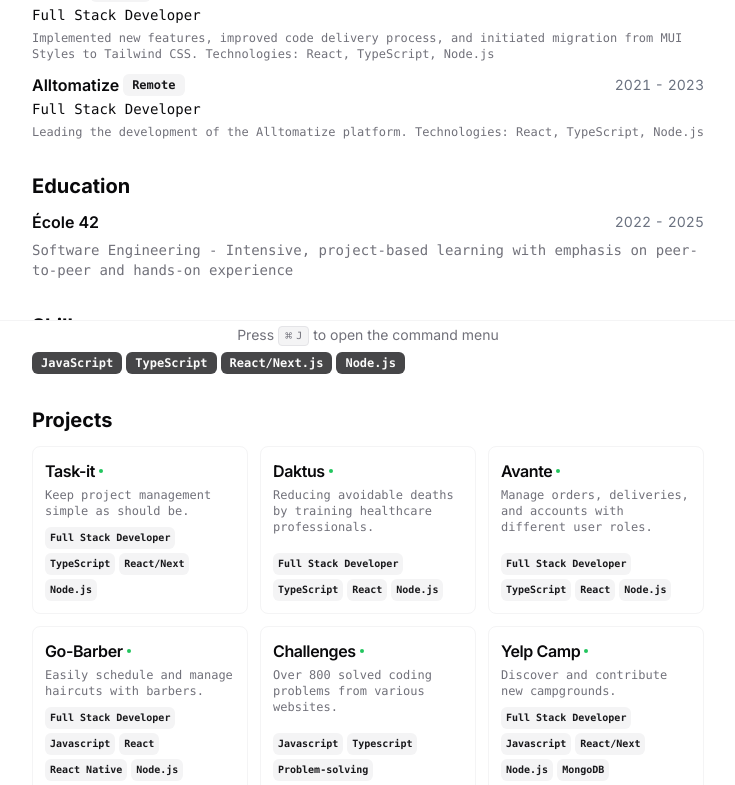
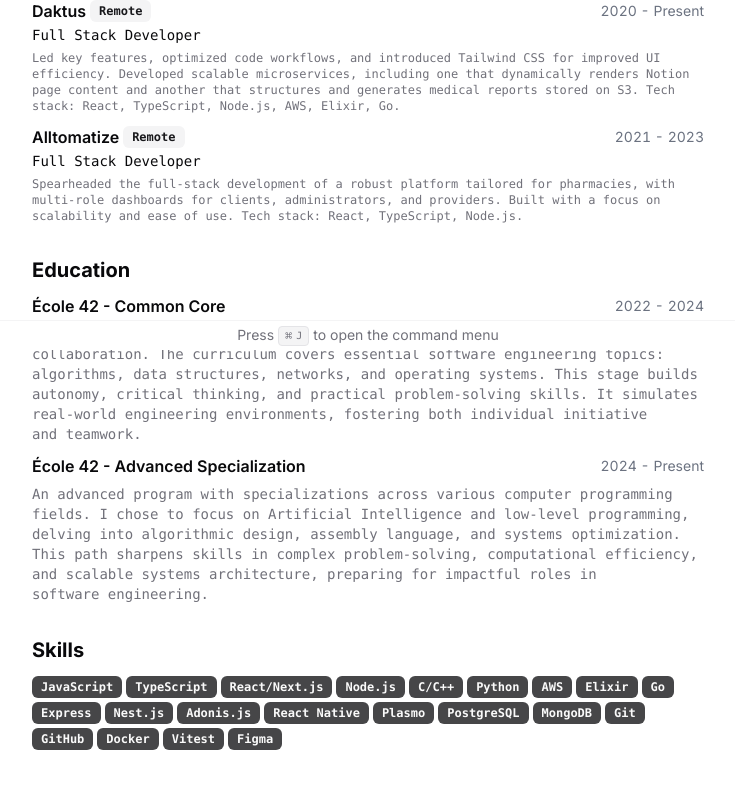
Before and after one commit to peguimasid/cv, a Next.js app: page / in a window 1280 px wide. Shown: the part 450-1235 px from the top of the page, without its empty margins (272-1007 px from the left). Built offline with nearby package versions, Linux system fonts and the light colour scheme.

Commit message:
feat: improve cv

```diff
--- a/src/app/page.tsx
+++ b/src/app/page.tsx
@@ -1,6 +1,6 @@
 import { Avatar, AvatarFallback, AvatarImage } from "@/components/ui/avatar";
 import { Card, CardHeader, CardContent } from "@/components/ui/card";
-import { Badge } from "@/components/ui/badge";
+import { Badge, badgeVariants } from "@/components/ui/badge";
 import { CommandMenu } from "@/components/command-menu";
 import { Metadata } from "next";
 import { Section } from "@/components/ui/section";
@@ -8,6 +8,7 @@
 import { Button } from "@/components/ui/button";
 import { RESUME_DATA } from "@/data/resume-data";
 import { ProjectCard } from "@/components/project-card";
+import { cn } from "@/lib/utils";
 
 export const metadata: Metadata = {
   title: `${RESUME_DATA.name} | ${RESUME_DATA.about}`,
@@ -149,7 +150,7 @@
                       {education.school}
                     </h3>
                     <div className="text-sm tabular-nums text-gray-500">
-                      {education.start} - {education.end}
+                      {education.start} - {education.end ?? "Present"}
                     </div>
                   </div>
                 </CardHeader>
@@ -165,9 +166,18 @@
           <div className="flex flex-wrap gap-1">
             {RESUME_DATA.skills.map((skill) => {
               return (
-                <Badge className="print:text-[10px]" key={skill}>
-                  {skill}
-                </Badge>
+                <a
+                  key={skill.name}
+                  href={skill.url}
+                  target="_blank"
+                  rel="noreferrer"
+                  className={cn(
+                    badgeVariants({ variant: "default" }),
+                    "print:text-[10px]",
+                  )}
+                >
+                  {skill.name}
+                </a>
               );
             })}
           </div>
--- a/src/data/resume-data.tsx
+++ b/src/data/resume-data.tsx
@@ -6,14 +6,14 @@
   location: "Rio de Janeiro, Brazil",
   locationLink: "https://www.google.com/maps/place/Volta+Redonda",
   about:
-    "Full Stack Software Engineer dedicated to building high-quality products.",
+    "Full Stack Software Engineer dedicated to building high-quality products that make a meaningful impact.",
   summary:
-    "As a Full Stack Software Engineer, I specialize in taking products from concept to launch. I excel in creating environments where individuals perform at their best. Currently, I work mostly with TypeScript, React, and Node.js. I have over 5 years of experience working remotely with companies worldwide.",
+    "Experienced Full Stack Engineer skilled at transforming ideas into scalable, high-performance products. I have a strong foundation in both front-end and back-end technologies, specializing in TypeScript, React, and Node.js. With over 5 years in remote collaboration, I’m adept at creating streamlined, user-focused solutions that drive success for global teams.",
   avatarUrl: "https://avatars.githubusercontent.com/u/54289589?v=4",
   personalWebsiteUrl: "https://masid.dev",
   contact: {
     email: "guilhermomasid@gmail.com",
-    tel: "+5524988395623",
+    tel: null,
     social: [
       {
         name: "GitHub",
@@ -34,11 +34,18 @@
   },
   education: [
     {
-      school: "École 42",
+      school: "École 42 - Common Core",
       degree:
-        "Software Engineering - Intensive, project-based learning with emphasis on peer-to-peer and hands-on experience",
+        "A two-year foundational program emphasizing project-based learning and collaboration. The curriculum covers essential software engineering topics: algorithms, data structures, networks, and operating systems. This stage builds autonomy, critical thinking, and practical problem-solving skills. It simulates real-world engineering environments, fostering both individual initiative and teamwork.",
       start: "2022",
-      end: "2025",
+      end: "2024",
+    },
+    {
+      school: "École 42 - Advanced Specialization",
+      degree:
+        "An advanced program with specializations across various computer programming fields. I chose to focus on Artificial Intelligence and low-level programming, delving into algorithmic design, assembly language, and systems optimization. This path sharpens skills in complex problem-solving, computational efficiency, and scalable systems architecture, preparing for impactful roles in software engineering.",
+      start: "2024",
+      end: null,
     },
   ],
   work: [
@@ -50,7 +57,7 @@
       start: "2020",
       end: null,
       description:
-        "Implemented new features, improved code delivery process, and initiated migration from MUI Styles to Tailwind CSS. Technologies: React, TypeScript, Node.js",
+        "Led key features, optimized code workflows, and introduced Tailwind CSS for improved UI efficiency. Developed scalable microservices, including one that dynamically renders Notion page content and another that structures and generates medical reports stored on S3. Tech stack: React, TypeScript, Node.js, AWS, Elixir, Go.",
     },
     {
       company: "Alltomatize",
@@ -60,10 +67,38 @@
       start: "2021",
       end: "2023",
       description:
-        "Leading the development of the Alltomatize platform. Technologies: React, TypeScript, Node.js",
+        "Spearheaded the full-stack development of a robust platform tailored for pharmacies, with multi-role dashboards for clients, administrators, and providers. Built with a focus on scalability and ease of use. Tech stack: React, TypeScript, Node.js.",
     },
   ],
-  skills: ["JavaScript", "TypeScript", "React/Next.js", "Node.js"],
+  skills: [
+    {
+      name: "JavaScript",
+      url: "https://developer.mozilla.org/en-US/docs/Web/JavaScript",
+    },
+    { name: "TypeScript", url: "https://www.typescriptlang.org/" },
+    { name: "React/Next.js", url: "https://reactjs.org/" },
+    { name: "Node.js", url: "https://nodejs.org/" },
+    {
+      name: "C/C++",
+      url: "https://en.wikipedia.org/wiki/C_(programming_language)",
+    },
+    { name: "Python", url: "https://www.python.org/" },
+    { name: "AWS", url: "https://aws.amazon.com/" },
+    { name: "Elixir", url: "https://elixir-lang.org/" },
+    { name: "Go", url: "https://golang.org/" },
+    { name: "Express", url: "https://expressjs.com/" },
+    { name: "Nest.js", url: "https://nestjs.com/" },
+    { name: "Adonis.js", url: "https://adonisjs.com/" },
+    { name: "React Native", url: "https://reactnative.dev/" },
+    { name: "Plasmo", url: "https://www.plasmo.com/" },
+    { name: "PostgreSQL", url: "https://www.postgresql.org/" },
+    { name: "MongoDB", url: "https://www.mongodb.com/" },
+    { name: "Git", url: "https://git-scm.com/" },
+    { name: "GitHub", url: "https://github.com/" },
+    { name: "Docker", url: "https://www.docker.com/" },
+    { name: "Vitest", url: "https://vitest.dev/" },
+    { name: "Figma", url: "https://www.figma.com/" },
+  ],
   projects: [
     {
       title: "Task-it",
@@ -73,7 +108,7 @@
         "React/Next",
         "Node.js",
       ],
-      description: "Keep project management simple as should be.",
+      description: "A minimal project management tool.",
       link: {
         label: "github.com",
         href: "https://tt.masid.dev/",
@@ -83,7 +118,7 @@
       title: "Daktus",
       techStack: ["Full Stack Developer", "TypeScript", "React", "Node.js"],
       description:
-        "Reducing avoidable deaths by training healthcare professionals.",
+        "Healthcare platform implementing protocols during appointments to reduce errors and costs.",
       link: {
         label: "daktus.com.br",
         href: "https://daktus.com.br/",
@@ -93,7 +128,7 @@
       title: "Avante",
       techStack: ["Full Stack Developer", "TypeScript", "React", "Node.js"],
       description:
-        "Manage orders, deliveries, and accounts with different user roles.",
+        "Platform for managing orders, deliveries, and accounts across user roles.",
       link: {
         label: "avante.com.br",
         href: "https://develop.avanteb2b.com.br",
@@ -108,7 +143,7 @@
         "React Native",
         "Node.js",
       ],
-      description: "Easily schedule and manage haircuts with barbers.",
+      description: "App for managing barbershop appointments.",
       link: {
         label: "github.com",
         href: "https://github.com/peguimasid/GoBarber-Mobile",
@@ -117,7 +152,7 @@
     {
       title: "Challenges",
       techStack: ["Javascript", "Typescript", "Problem-solving"],
-      description: "Over 800 solved coding problems from various websites.",
+      description: "Over 800 coding problems solved across various platforms.",
       link: {
         label: "github.com",
         href: "https://github.com/peguimasid/Challenges",
@@ -132,7 +167,7 @@
         "Node.js",
         "MongoDB",
       ],
-      description: "Discover and contribute new campgrounds.",
+      description: "Community-driven platform for discovering campgrounds.",
       link: {
         label: "github.com",
         href: "https://yc.masid.dev/",
```
